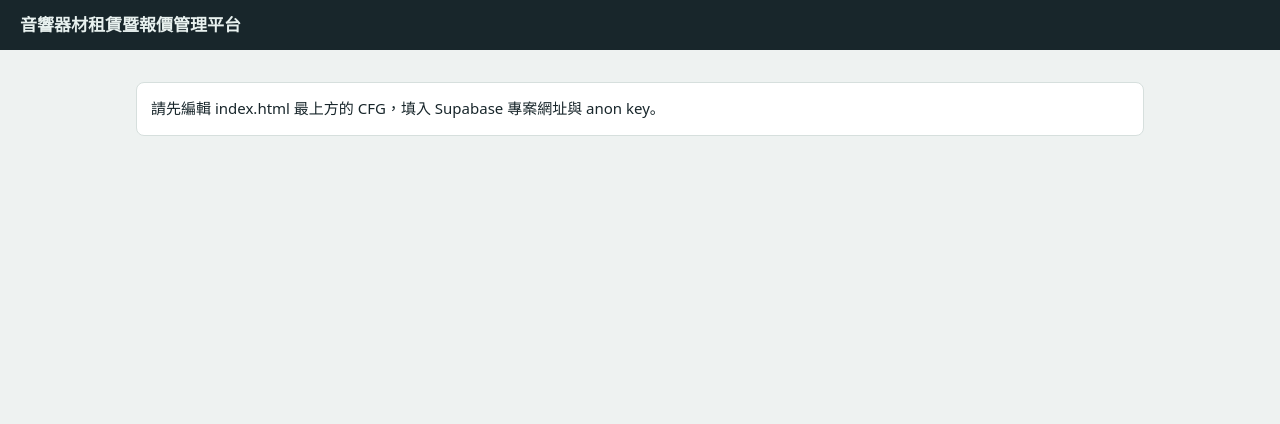
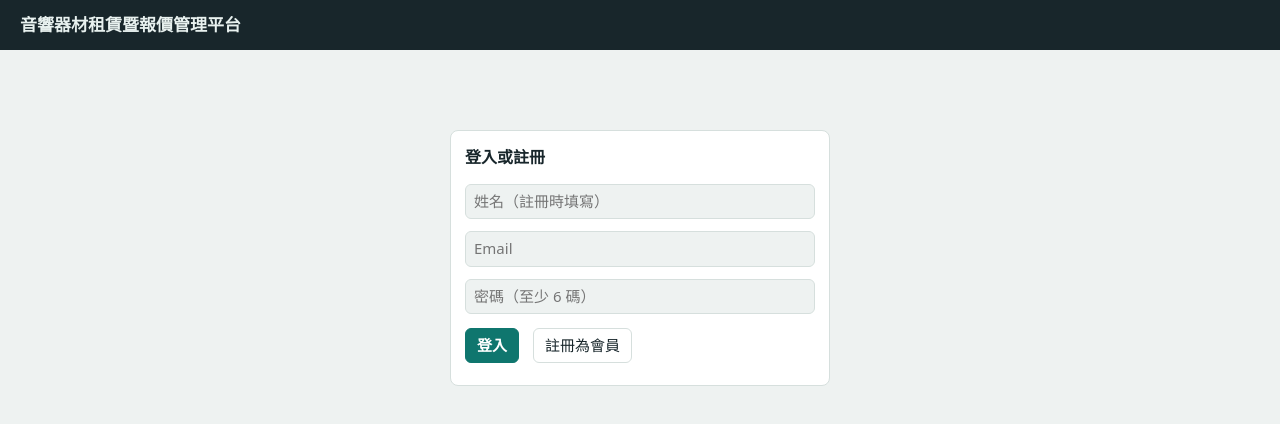
Before and after one commit to arshaneGH/Supabase, a plain HTML site: page index.html in a window 1280 px wide. Drawn offline with nearby package versions, Linux system fonts and the light colour scheme.

Commit message:
Update Supabase configuration with new project details

```diff
--- a/index.html
+++ b/index.html
@@ -48,9 +48,9 @@ window.addEventListener('load',function(){setTimeout(function(){var a=document.g
 <script src="https://cdn.jsdelivr.net/npm/@supabase/supabase-js@2.45.4/dist/umd/supabase.js"></script>
 <script>
 // ====== 設定：換成你的 Supabase 專案（Project Settings → API）。anon key 本來就是公開的，安全性由資料庫 RLS 負責 ======
-const CFG={url:'https://YOUR-PROJECT.supabase.co',key:'YOUR-ANON-KEY',
+const CFG={url:'https://hlpwvgcnajyawjctjdel.supabase.co',key:'sb_publishable_n8Z3n8H4ZxkTu3zynQLQHQ_kchkEbkb',
   company:'獨奏燈光音響', // 乙方名稱
-  contact:{email:'service@soloaudio.tw',phone:'02-1234-5678',line:'https://line.me/R/ti/p/@YOUR_LINE_ID'}}; // 請把 LINE 連結換成實際網址
+  contact:{email:'labisayun@gmail.com',phone:'02-1234-5678',line:'https://line.me/R/ti/p/@640pucjc'}}; // 請把 LINE 連結換成實際網址
 
 const RL={member:'會員',sales:'銷售窗口',owner:'老闆',super_admin:'最高管理者'};
 const ST={submitted:['已送出','wn'],processing:['銷售處理中','ac'],formal:['正式報價','ok'],ordered:['已成訂單','ok'],cancelled:['已取消','er'],expired:['已過期','er']};
```
